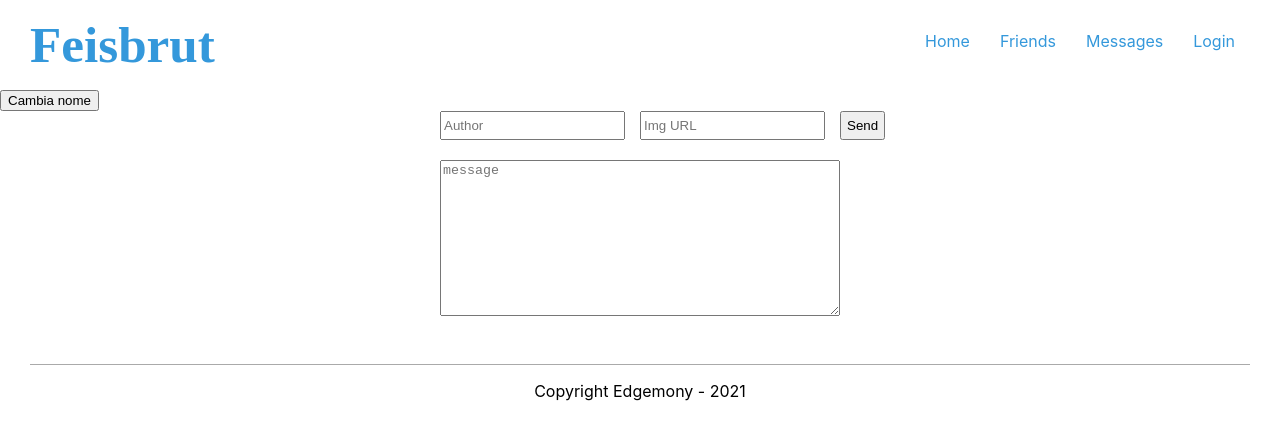
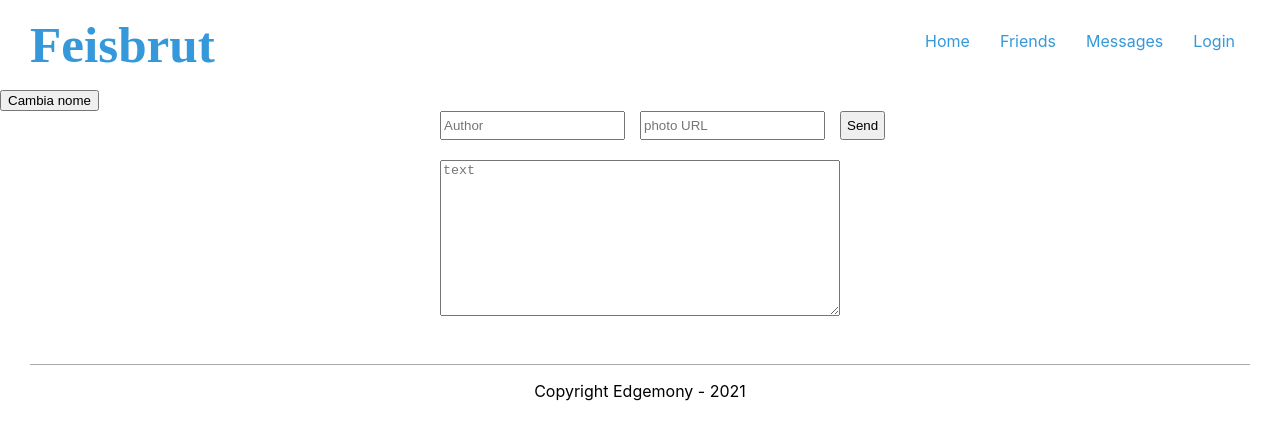
Before and after one commit to rebecca-xm/react-social-app, a React (Create React App) app: page /new-post in a window 1280 px wide. Shown: the top 440 px of the page. Built offline with nearby package versions, Linux system fonts and the light colour scheme; a web font is replaced by a local one.

Commit message:
fix: risolto errore pubblicazione testo e immagini

```diff
--- a/src/components/CreatePost/index.jsx
+++ b/src/components/CreatePost/index.jsx
@@ -9,8 +9,8 @@ const initialState = {
     formPostObj:
     {
         author: '',
-        message: '',
-        img: '',
+        text:'',
+        photo: '',
         date: new Date().toISOString(),
     },
     isModalVisible: false
@@ -61,12 +61,12 @@ const CreatePost = () => {
                         required />
 
                     <input
-                        value={state.formPostObj.img}
-                        onChange={(e) => dispatch({ type: "form", value: "img", payload: e.target.value })}
-                        name='img'
-                        id='img'
-                        type='img'
-                        placeholder='Img URL' />
+                        value={state.formPostObj.photo}
+                        onChange={(e) => dispatch({ type: "form", value: "photo", payload: e.target.value })}
+                        name='photo'
+                        id='photo'
+                        type='photo'
+                        placeholder='photo URL' />
 
                     <button
                         type="submit"
@@ -82,14 +82,14 @@ const CreatePost = () => {
                 </div>
 
                 <textarea
-                    value={state.formPostObj.message}
-                    onChange={(e) => dispatch({ type: "form", value: "message", payload: e.target.value })}
-                    name='message'
-                    id='message'
+                    value={state.formPostObj.text}
+                    onChange={(e) => dispatch({ type: "form", value: "text", payload: e.target.value })}
+                    name='text'
+                    id='text'
                     type='text'
                     cols='30'
                     rows='10'
-                    placeholder='message'
+                    placeholder='text'
                     required>
                 </textarea>
             </form>
@@ -102,14 +102,14 @@ export default CreatePost;
 //* SINTASSI CON USESTATE
 // const CreatePost = () => {
 //     const [authorInput, setAuthorInput] = useState('');
-//     const [imgInput, setImgInput] = useState('');
-//     const [messageInput, setMessageInput] = useState('');
+//     const [photoInput, setphotoInput] = useState('');
+//     const [textInput, settextInput] = useState('');
 //     const [formPostObj, setFormPostObj] = useState({});
 //     const [isModalVisible, setModalVisible] = useState(false);
 
 //     // const handleAuthorInput = (event) => setAuthorInput(event.target.value); <= PREV.VALUE
-//     // const handleImgInput = (event) => setImgInput(event.target.value);
-//     // const handleMessageInput = (event) => setMessageInput(event.target.value);
+//     // const handlephotoInput = (event) => setphotoInput(event.target.value);
+//     // const handletextInput = (event) => settextInput(event.target.value);
 //     const handleSendBtn = (event) => {
 //         event.preventDefault();
 //         httpPost('/posts', formPostObj);
@@ -124,11 +124,11 @@ export default CreatePost;
 //     useEffect(() => {
 //         setFormPostObj({
 //             author: authorInput,
-//             text: messageInput,
+//             text: textInput,
 //             date: new Date().toISOString(),
-//             photo: imgInput
+//             photo: photoInput
 //         });
-//     }, [authorInput, imgInput, messageInput])
+//     }, [authorInput, photoInput, textInput])
 
 //     return (
 //         <div className={styles.createPost}>
@@ -145,12 +145,12 @@ export default CreatePost;
 //                         required />
 
 //                     <input
-//                         value={imgInput}
-//                         onChange={(e) => setImgInput(e.target.value)}
-//                         name='img'
-//                         id='img'
-//                         type='img'
-//                         placeholder='Img URL' />
+//                         value={photoInput}
+//                         onChange={(e) => setphotoInput(e.target.value)}
+//                         name='photo'
+//                         id='photo'
+//                         type='photo'
+//                         placeholder='photo URL' />
 
 //                     <button onClick={handleSendBtn} type='submit'>
 //                         SEND
@@ -158,14 +158,14 @@ export default CreatePost;
 //                 </div>
 
 //                 <textarea
-//                     value={messageInput}
-//                     onChange={(e) => setMessageInput(e.target.value)}
-//                     name='message'
-//                     id='message'
+//                     value={textInput}
+//                     onChange={(e) => settextInput(e.target.value)}
+//                     name='text'
+//                     id='text'
 //                     type='text'
 //                     cols='30'
 //                     rows='10'
-//                     placeholder='message'
+//                     placeholder='text'
 //                     required>
 //                 </textarea>
 //             </form>
```
